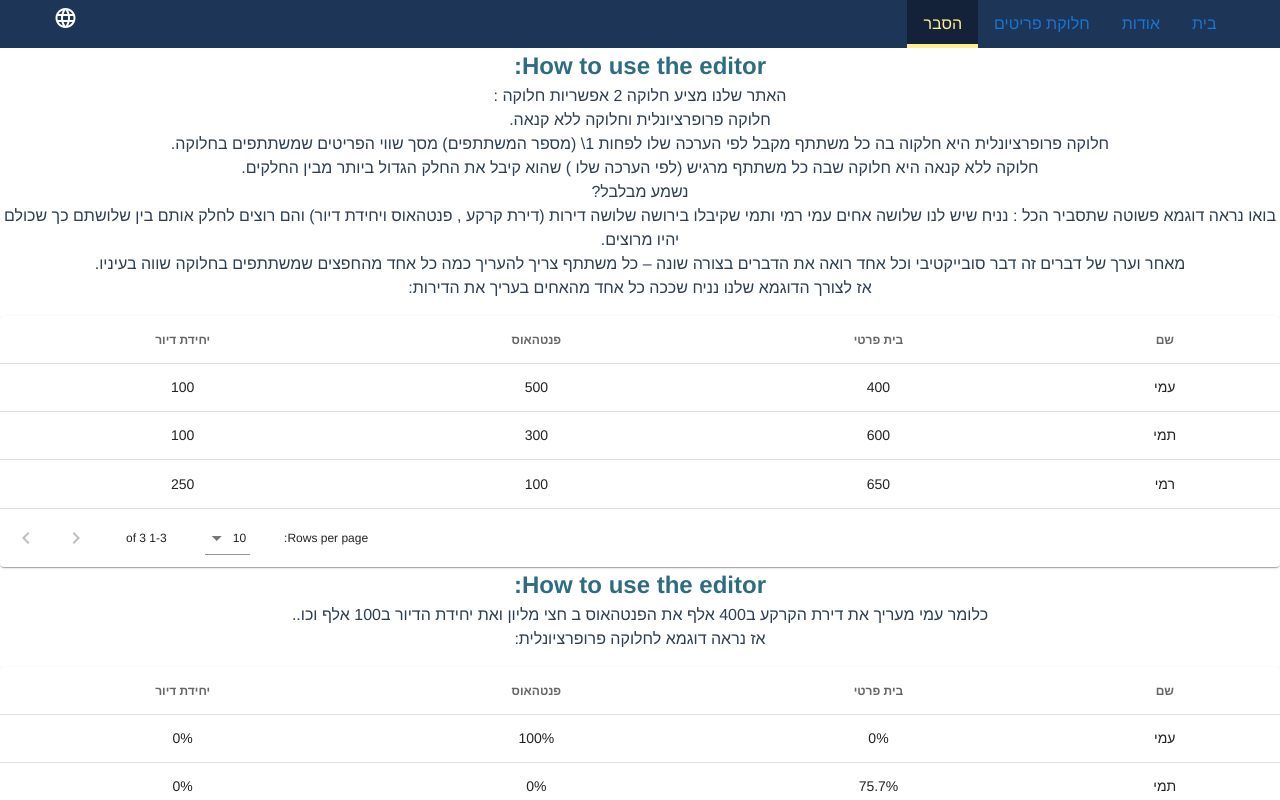
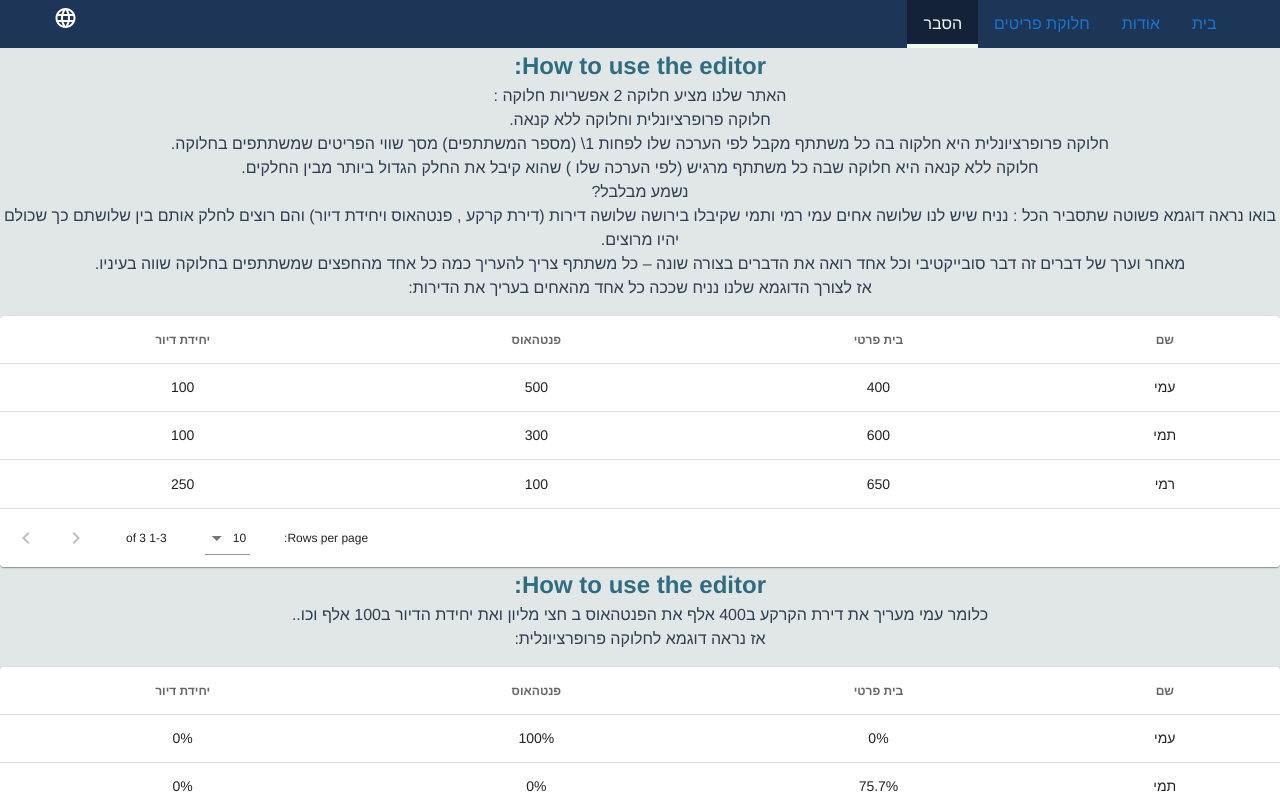
Before and after one commit to eliahusatat/fair-share-algorithm, a Vue app in the folder client/: page /explanations in a window 1280 px wide. Shown: the top 800 px of the page. Built offline with nearby package versions, Linux system fonts and the light colour scheme.

Commit message:
add style to home page

```diff
--- a/client/src/App.vue
+++ b/client/src/App.vue
@@ -2,7 +2,7 @@
   <div id="app">
     <v-app>
       <nav-bar></nav-bar>
-      <v-main>
+      <v-main >
         <v-fade-transition mode="out-in">
           <router-view/>
         </v-fade-transition>
@@ -23,15 +23,12 @@ import LocalStorageService from './service/LocalStorageService'
 import { mapState } from 'vuex'
 /*
  todo: 1 add home page pic in the project
- todo: 2 fix Hebrow mode style
  todo: 3 add loading mode for all the home page
  todo: 4 add logo to the project
- todo: 5 after route between page lang options dont work
  todo: 6 fix phone view all over the app
  todo: 6 need to fix algo mutations to remove arr[index]= ... because: https://stackoverflow.com/questions/38819289/why-is-computed-value-not-updated-after-vuex-store-update
  todo: 7 fix size of model
  todo: 8 add send btn
- todo: 9 test github
 */
 export default {
   name: 'App',
@@ -63,6 +60,7 @@ export default {
   -moz-osx-font-smoothing: grayscale;
   text-align: center;
   color: #2c3e50;
+  background-color: #E1E7E7;
 }
 
 </style>
--- a/client/src/components/general/NavBar.vue
+++ b/client/src/components/general/NavBar.vue
@@ -94,7 +94,7 @@ export default {
 
 <style>
 :root {
-  --active-color: #ffee93;
+  --active-color: #f1faee;
   --link-text-color: #f1faee;
   --menu-background-color: #1d3557;
   --active-background-color: #132238;
--- a/client/src/views/Home.vue
+++ b/client/src/views/Home.vue
@@ -8,7 +8,7 @@
         {{$t('homeText')}}
       </v-card-text>
     </v-card>
-    <div class="card-row">
+    <div class="card-row" v-if="$vuetify.breakpoint.mdAndUp">
       <router-link :to="card.to"  v-for="(card, index) in cards" :key="index">
       <div
         :ref="`card_${index}`"
@@ -55,10 +55,11 @@ export default {
     animateCards () {
       this.cards.forEach((card, index) => {
         const direction = this.calculateCardDirection(index, this.selectedCard)
+        const directionFix = this.$vuetify.rtl ? -1 : 1
         gsap.to(
           this.$refs[`card_${index}`],
           0.3,
-          { x: direction * 50 }
+          { x: direction * 50 * directionFix }
         )
       })
     },
@@ -137,7 +138,9 @@ export default {
 body {
   background-color: #E1E7E7;
 }
-
+.home{
+  background-color: #E1E7E7;
+}
 .card-row {
   background-color: #E1E7E7;
   display: flex;
@@ -150,7 +153,7 @@ body {
 
 .card {
   position: relative;
-  background-color: #FFFFFF;
+  background-color: #e9f3f7;
   height: 350px;
   width: 240px;
   margin: 10px;
```
Lines whose indentation alone changed are shown as unchanged.
